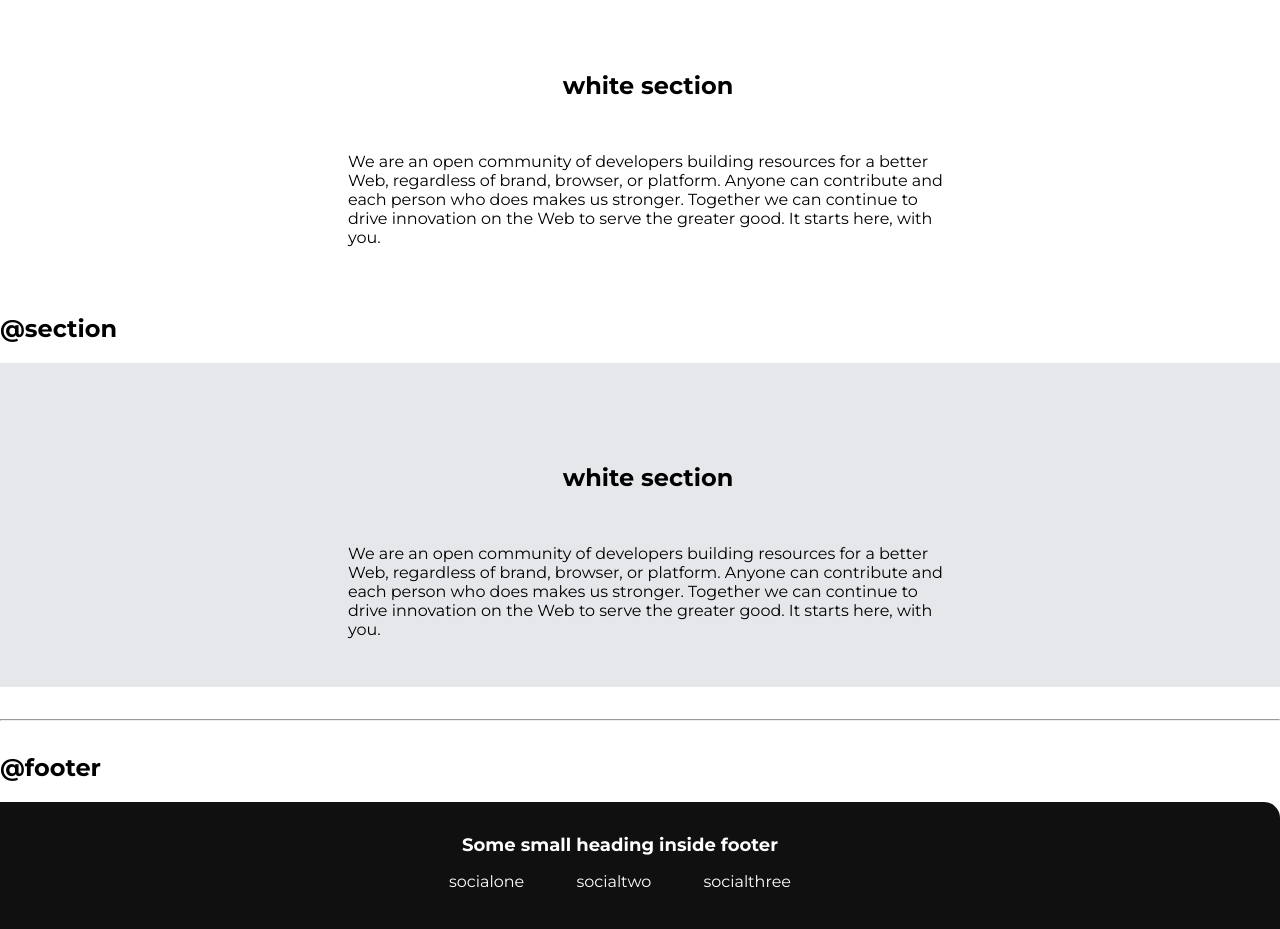
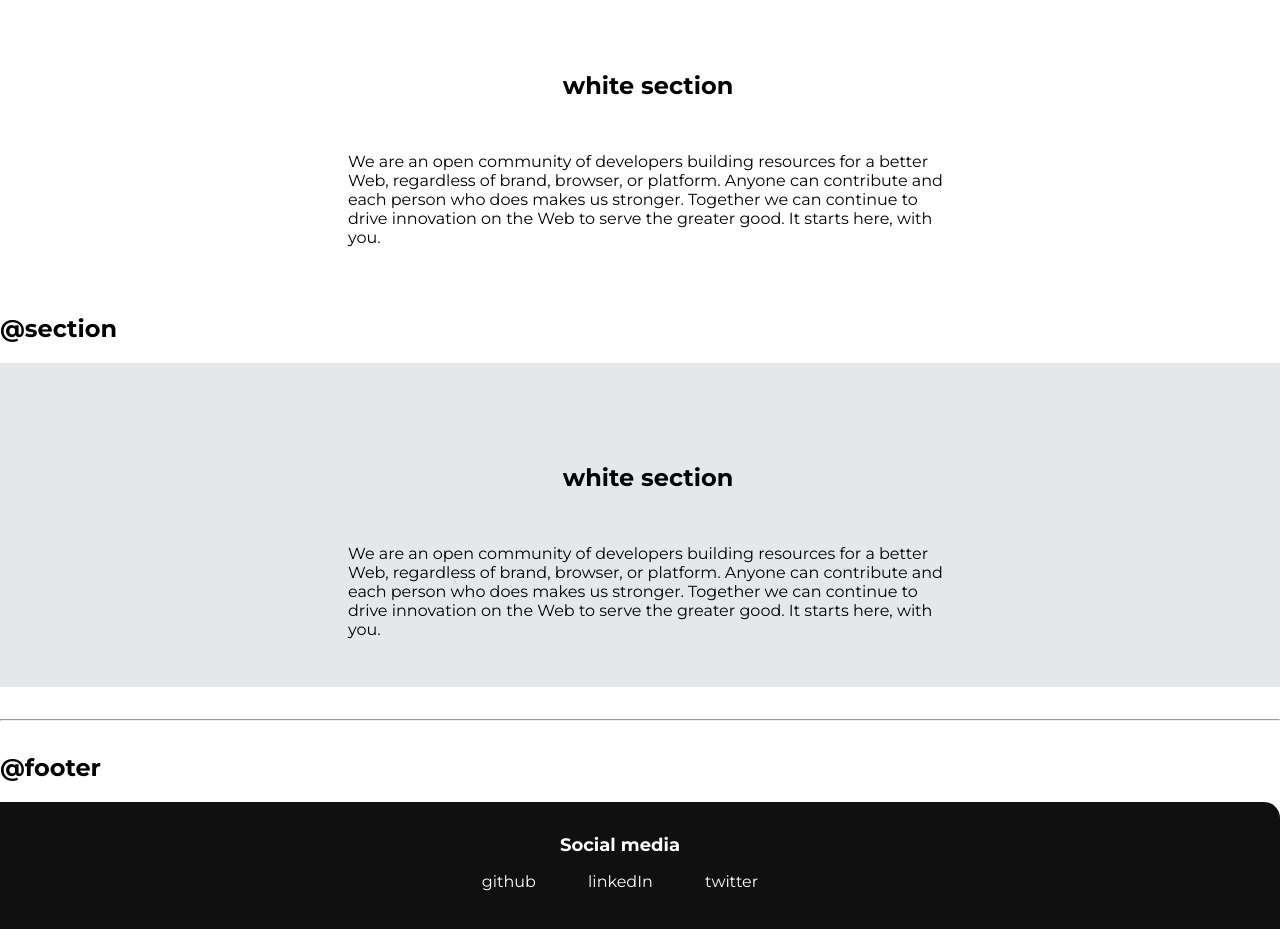
Before and after one commit to AbdulFaiz123/MY_WEBSITE, a plain HTML site: page lib/components.html in a window 1280 px wide. Shown: the part 1987-2916 px from the top of the page. Drawn offline with Linux system fonts and the light colour scheme.

Commit message:
feat footer

```diff
--- a/lib/components.html
+++ b/lib/components.html
@@ -122,22 +122,23 @@
 
     <h2>@footer</h2>
 
+
     <footer class="footer">
-        <div class="footer-header">Some small heading inside footer</div>
+        <div class="footer-header">Social media </div>
         <ul class="social-links list-non-bullet">
             <li class="list-item-inline">
-                <a class="link" href="/">
-                    socialone
+                <a class="link" href="https://github.com/AbdulFaiz123">
+                    github
                 </a>
             </li>
             <li class="list-item-inline">
-                <a class="link" href="/">
-                    socialtwo
+                <a class="link" href="https://www.linkedin.com/in/abdul-faiz-a4146a191/">
+                    linkedIn
                 </a>
             </li>
             <li class="list-item-inline">
-                <a class="link" href="/">
-                    socialthree
+                <a class="link" href="https://twitter.com/AbdulFa16880468">
+                    twitter
                 </a>
             </li>
 
```
Also changed, not shown: small_blogs.html (+1 -1 lines).
